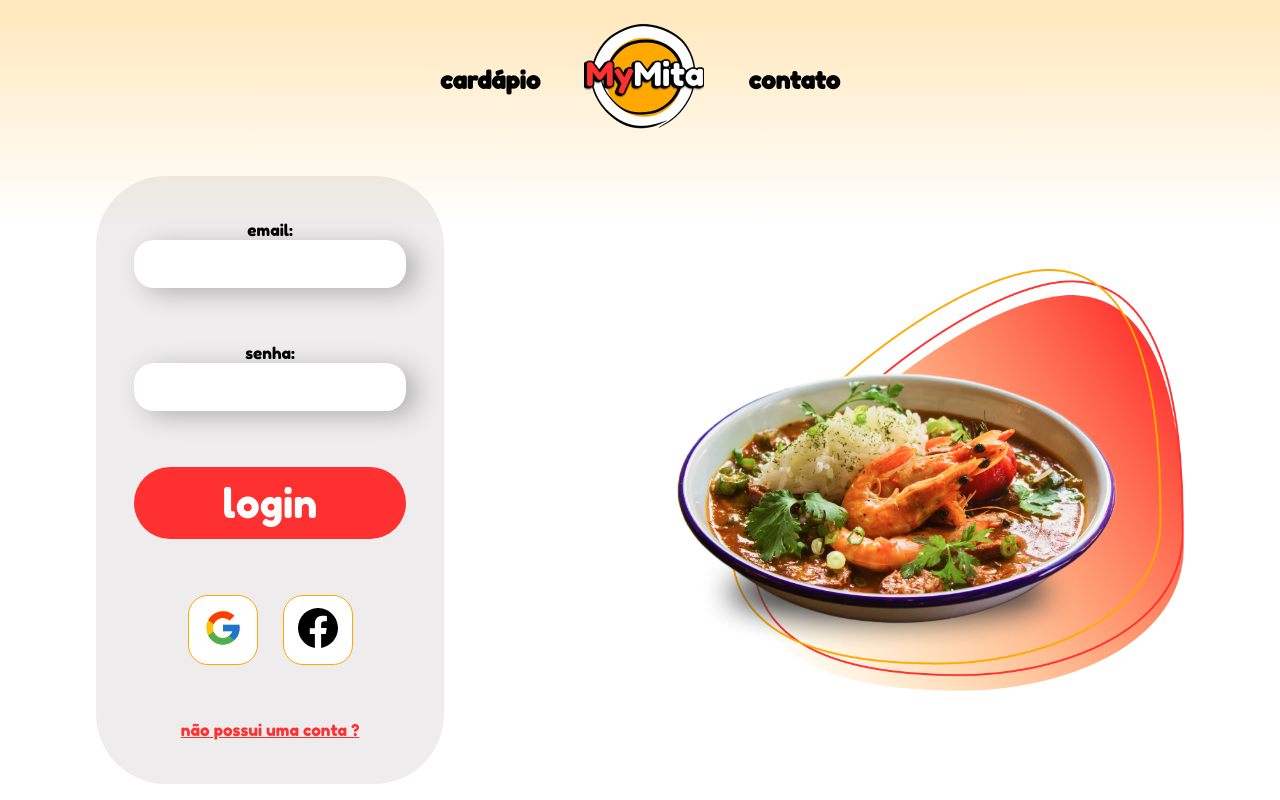
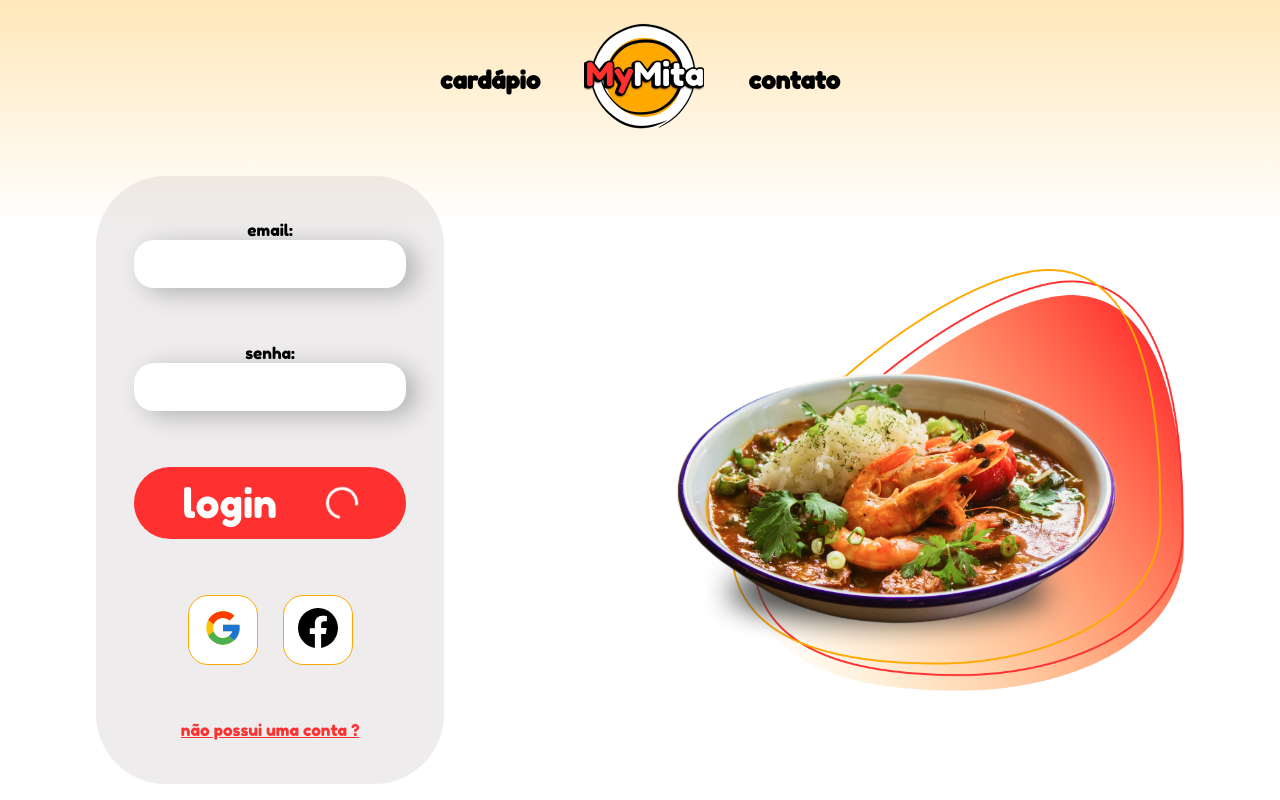
Before and after one commit to ViniciusCharleaux/mymita, a React (Vite) app: page / in a window 1280 px wide. Both pictures are taken after a click on the button "login". Built offline with nearby package versions, Linux system fonts and the light colour scheme; no server answers; the database is empty.

Commit message:
fix: problema de redirecionamento, loading botao login
Co-Authored-By: Cintra <64995266+CintraB@users.noreply.github.com>

```diff
--- /dev/null
+++ b/src/components/Loading/index.tsx
@@ -0,0 +1,7 @@
+import {Container} from './styles';
+
+export const MiniLoading: React.FC = () => {
+    return(
+        <Container/>
+    )
+}
--- /dev/null
+++ b/src/components/Loading/styles.ts
@@ -0,0 +1,21 @@
+import styled from "styled-components";
+
+export const Container = styled.div`
+
+    border: 3px solid var(--color-white);
+    width: 2rem;
+    height: 2rem;
+    border-top: 3px solid var(--color-red) ;
+    border-radius: 50%;
+    animation: spin 2s linear infinite;
+
+    @keyframes spin {
+        0%{
+            transform: rotate(0deg);
+        }
+        100%{
+            transform: rotate(360deg);
+        }
+    }
+
+`;
--- a/src/pages/home/index.tsx
+++ b/src/pages/home/index.tsx
@@ -4,6 +4,9 @@
 import {BsFacebook} from 'react-icons/bs'
 import { images } from '../../constants';
 import { useState } from 'react';
+
+import {MiniLoading} from '../../components/Loading';
+
 // import {buscaLogin, createUser, CreateUserData} from '../../interfaces/user'
 
 import {useNavigate} from 'react-router-dom'
@@ -20,6 +23,7 @@
 
   const [email, setEmail] = useState<string>('')
   const [password, setPassword] = useState<string>('')
+  const [loading, setLoading] = useState<Boolean>(false);
 
   const {signIn} = useAuth()
   const {toastTopSuccess} = useToast()
@@ -28,11 +32,19 @@
 
   const handleLogin = async() => {
 
+    setLoading(true)
+
     const res = await signIn({email, password})
 
     if(res){
       toastTopSuccess('Login bem sucedido')
-      navigate('/dashboard')
+
+      setTimeout(() => {
+        setLoading(false);
+        navigate('/dashboard')
+      },1000);
+
+
     }
 
   }
@@ -68,6 +80,7 @@
             onClick={handleLogin}
           >
             login
+            {loading && <MiniLoading/>}
           </button>
 
           <div className="main__social">
--- a/src/pages/home/styles.ts
+++ b/src/pages/home/styles.ts
@@ -63,6 +63,11 @@
         font-size: 2.5rem;
         transition: 0.3s box-shadow ease-in;
         font-family: 'fredoka one';
+
+        display: flex;
+        flex-direction: row;
+        justify-content: space-evenly;
+        align-items: center;
       }
 
       .main__social{
```
